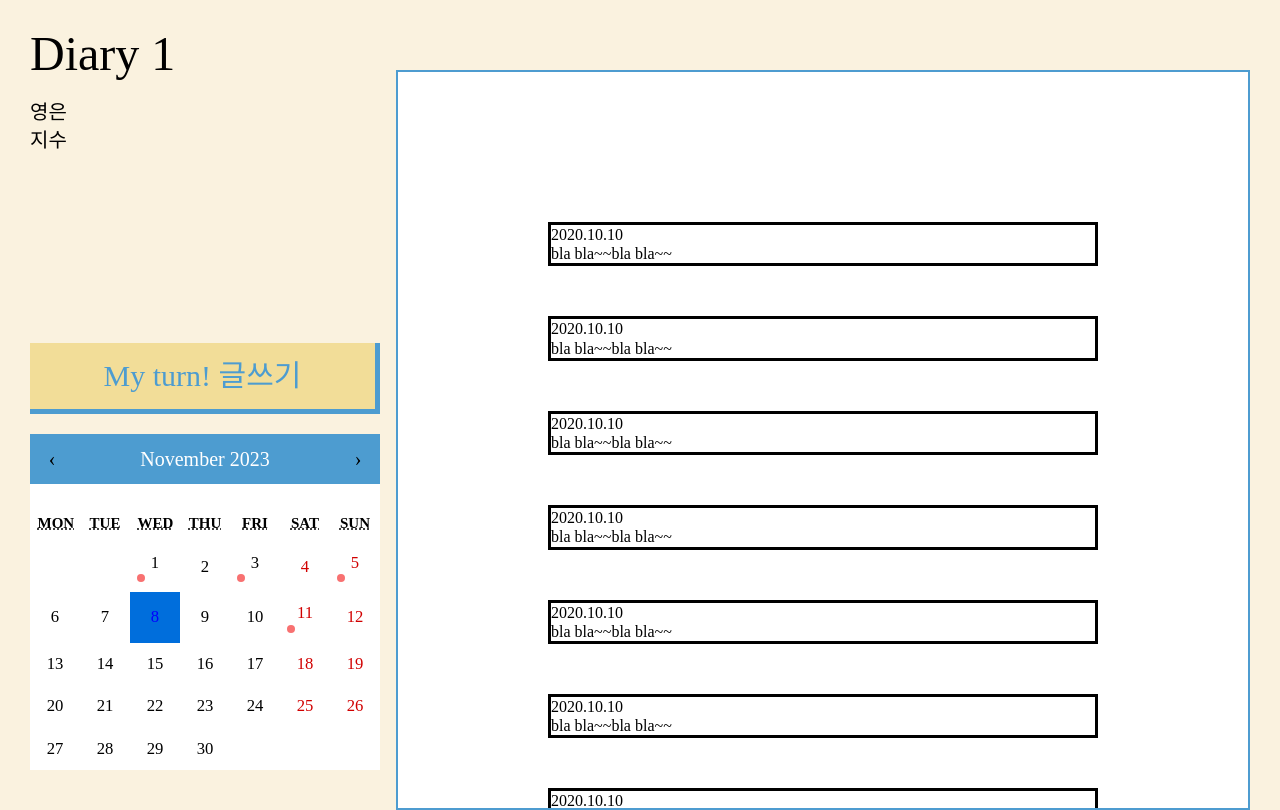
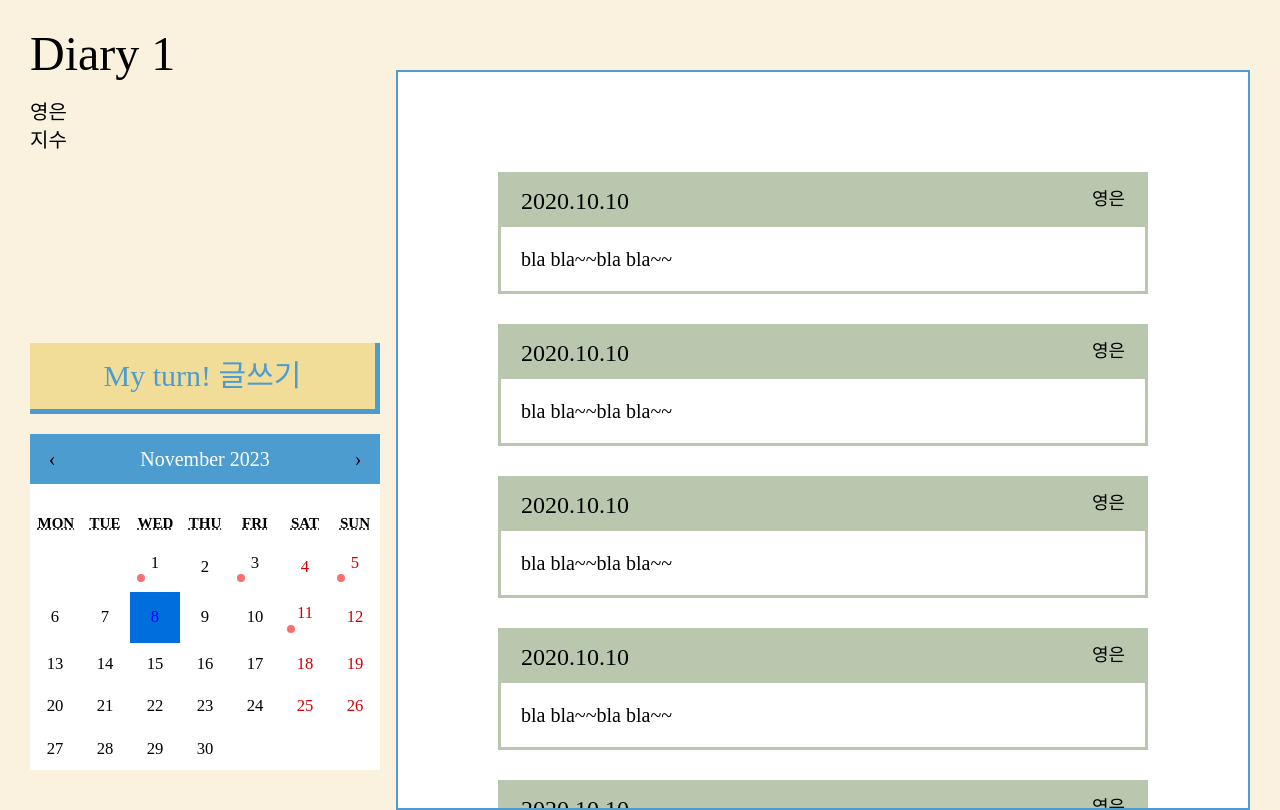
Before and after one commit to rloo8/birdee-fe, a React (Create React App) app: page /diaries/1/pages in a window 1280 px wide. Built offline with nearby package versions, Linux system fonts and the light colour scheme; a web font is replaced by a local one.

Commit message:
Design: 페이지 목록 css style 추가

```diff
--- a/src/Routes/CreateDiary.js
+++ b/src/Routes/CreateDiary.js
@@ -118,6 +118,7 @@ function CreateDiary() {
       },
       body: JSON.stringify(data),
     });
+    window.location.href = "/";
   };
 
   const onAddInvite = (data) => {
--- a/src/Routes/Home.js
+++ b/src/Routes/Home.js
@@ -166,7 +166,7 @@ function Home() {
             </svg>
           </SolidBtn>
         </Link>
-        <Link to="/create-diary">
+        <Link to="/diaries/create">
           <StrokeBtn>
             <svg
               xmlns="http://www.w3.org/2000/svg"
--- a/src/Routes/PageList.js
+++ b/src/Routes/PageList.js
@@ -24,19 +24,25 @@ const WriteBtn = styled.button`
 const PageWrapper = styled.div`
   margin-top: 40px;
   width: 70%;
-  gap: 70px;
-  padding: 100px;
-  ${boxStyle}
+  padding: 70px;
   overflow-y: auto;
   height: 100%;
+  ${boxStyle}
 `;
-
 const PageBox = styled.div`
-  border: 3px solid #000;
-  margin: 50px;
+  border: 3px solid #bac7af;
+  margin: 30px;
 `;
-const PageTitle = styled.div``;
-const PageContent = styled.div``;
+const PageTitle = styled.div`
+  display: flex;
+  justify-content: space-between;
+  background-color: #bac7af;
+  padding: 10px 20px;
+`;
+const PageContent = styled.div`
+  padding: 20px;
+  font-size: 20px;
+`;
 
 export default function PageList() {
   return (
@@ -56,9 +62,12 @@ export default function PageList() {
       </SideWrapper>
 
       <PageWrapper>
-        {[1, 2, 3, 4, 5, 6, 7, 8].map((page, i) => (
+        {[1, 2, 3, 4, 5, 6, 7, 8, 9, 10].map((page, i) => (
           <PageBox key={i}>
-            <PageTitle>2020.10.10</PageTitle>
+            <PageTitle>
+              <span className="text-2xl">2020.10.10</span>
+              <span className="text-lg">영은</span>
+            </PageTitle>
             <PageContent>bla bla~~bla bla~~</PageContent>
           </PageBox>
         ))}
```
